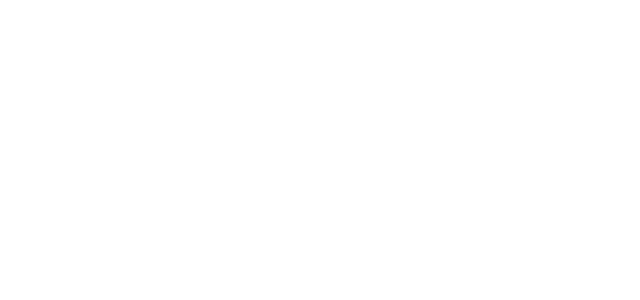
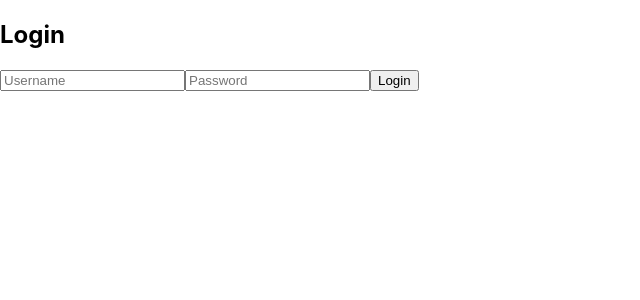
Before and after one commit to augustojulio/candidate-management-platform, a React (Create React App) app in the folder frontend/: page /login in a window 1280 px wide. Before the commit this address had no page. Shown: the top 300 px of the page, without its empty margins (0-640 px from the left). Built offline with nearby package versions, Linux system fonts and the light colour scheme.

Commit message:
feat: add Login component

```diff
--- a/frontend/src/App.js
+++ b/frontend/src/App.js
@@ -30,6 +30,7 @@
 import CandidateList from './components/CandidateList';
 import CandidateDetail from './components/CandidateDetail';
 import Dashboard from './components/Dashboard';
+import Login from './components/Login';
 
 function App() {
   console.log('App is rendering');
@@ -37,6 +38,9 @@
     <Router>
       <div className="App">
         <Routes>
+          {/* Route for Login */}
+          <Route path="/login" element={<Login />} />
+
           {/* Route for Dashboard */}
           <Route path="/dashboard" element={<Dashboard />} />
 
@@ -47,7 +51,7 @@
           <Route path="/candidates/:id" element={<CandidateDetail />} />
 
           {/* Default route */}
-          <Route path="/" element={<Dashboard />} />
+          <Route path="/" element={<Login />} />
         </Routes>
       </div>
     </Router>
--- /dev/null
+++ b/frontend/src/components/Login.js
@@ -0,0 +1,47 @@
+import React, { useState } from 'react';
+import api from '../services/api';
+
+function Login() {
+    const [username, setUsername] = useState('');
+    const [password, setPassword] = useState('');
+    const [error, setError] = useState(null);
+
+    const handleSubmit = async (e) => {
+        e.preventDefault();
+        try {
+            const response = await api.post('/token/', { username, password });
+            localStorage.setItem('token', response.data.access); // Armazena o token
+            // Redirecione ou faça algo após o login bem-sucedido
+            window.location.href = '/candidates'; // Redireciona para a lista de candidatos, por exemplo
+        } catch (error) {
+            console.error('Error logging in:', error);
+            setError('Login failed. Please check your credentials.'); // Define mensagem de erro
+        }
+    };
+
+    return (
+        <div>
+            <h2>Login</h2>
+            {error && <p style={{ color: 'red' }}>{error}</p>}
+            <form onSubmit={handleSubmit}>
+                <input
+                    type="text"
+                    value={username}
+                    onChange={(e) => setUsername(e.target.value)}
+                    placeholder="Username"
+                    required
+                />
+                <input
+                    type="password"
+                    value={password}
+                    onChange={(e) => setPassword(e.target.value)}
+                    placeholder="Password"
+                    required
+                />
+                <button type="submit">Login</button>
+            </form>
+        </div>
+    );
+}
+
+export default Login;
```
